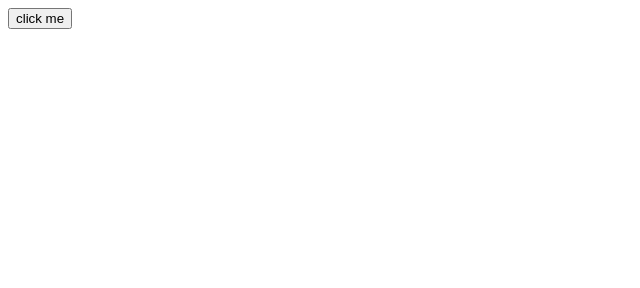
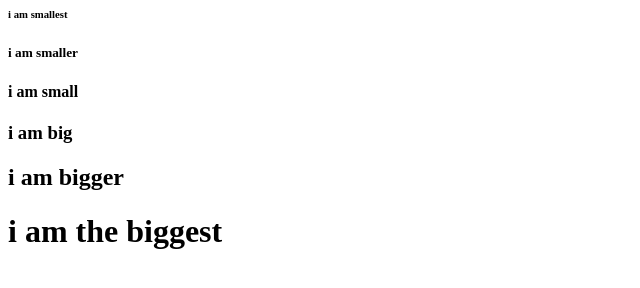
Before and after one commit to Arno-Web-team/Code-1.1.3, a plain HTML site: page index.html in a window 1280 px wide. Shown: the whole page, without its empty margins (0-640 px from the left). Drawn offline with Linux system fonts and the light colour scheme.

Commit message:
Update index.html

```diff
--- a/index.html
+++ b/index.html
@@ -1,5 +1,13 @@
 <html>
+  <head>
+    <title>writing paragraph</title>
+  </head>
   <body>
-    <button>click me</button>
+    <h6>i am smallest</h6>
+    <h5>i am smaller</h5>
+    <h4>i am small</h4>
+    <h3>i am big</h3>
+    <h2>i am bigger</h2>
+    <h1>i am the biggest</h1>
   </body>
 </html>
```
